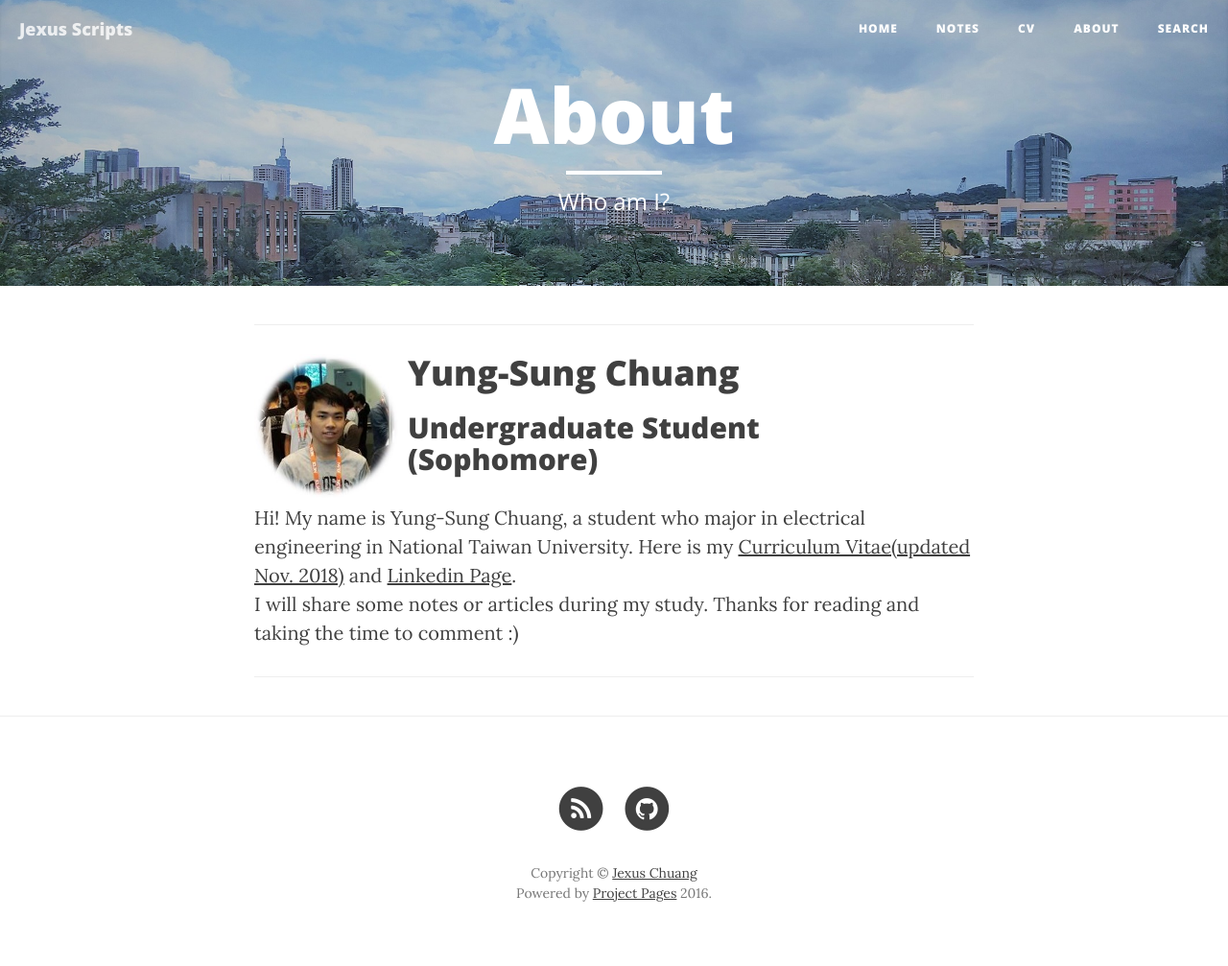
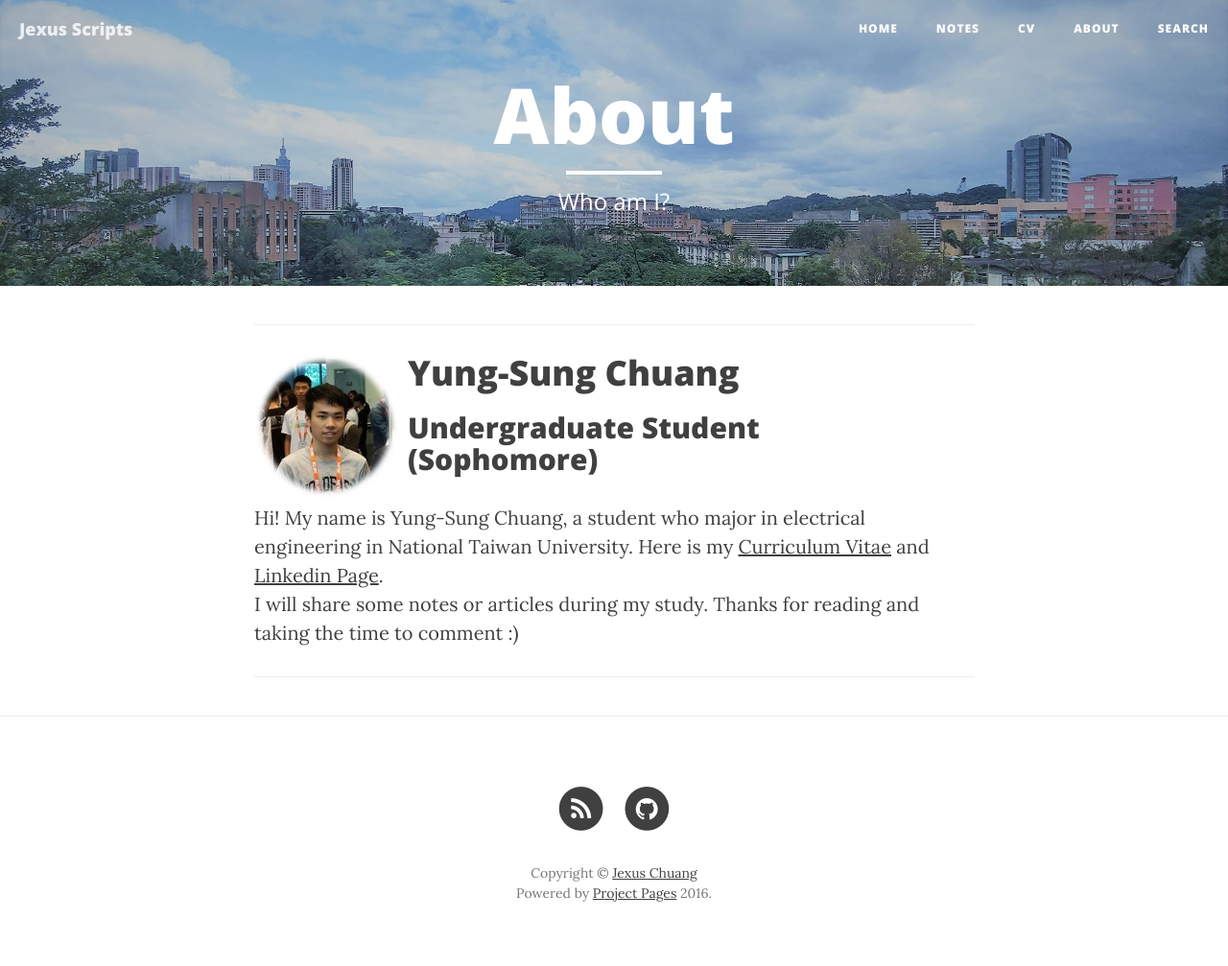
Before and after one commit to voidism/voidism.github.io, a Jekyll site: the page built from about.md, in a window 1280 px wide. Shown: the whole page at 96% size. Built offline with Jekyll 4.4.1, drawn with Linux system fonts in a browser that asks for light colours; nearby versions of some CDN libraries.

Commit message:
mod about

```diff
--- a/_data/members.yml
+++ b/_data/members.yml
@@ -5,7 +5,7 @@
   img: ../img/Jexus.jpg
   github:
   gplus:
-  bio: Hi! My name is Yung-Sung Chuang, a student who major in electrical engineering in National Taiwan University. Here is my <a href="../CV.pdf">Curriculum Vitae(updated Nov. 2018)</a> and [Linkedin Page](https://www.linkedin.com/in/yschuang/).<br>I will share some notes or articles during my study. Thanks for reading and taking the time to comment :)
+  bio: Hi! My name is Yung-Sung Chuang, a student who major in electrical engineering in National Taiwan University. Here is my <a href="../CV/CV.pdf">Curriculum Vitae</a> and [Linkedin Page](https://www.linkedin.com/in/yschuang/).<br>I will share some notes or articles during my study. Thanks for reading and taking the time to comment :)
   url:
   visible: True
 
```
Also changed, not shown: 1 other file.
